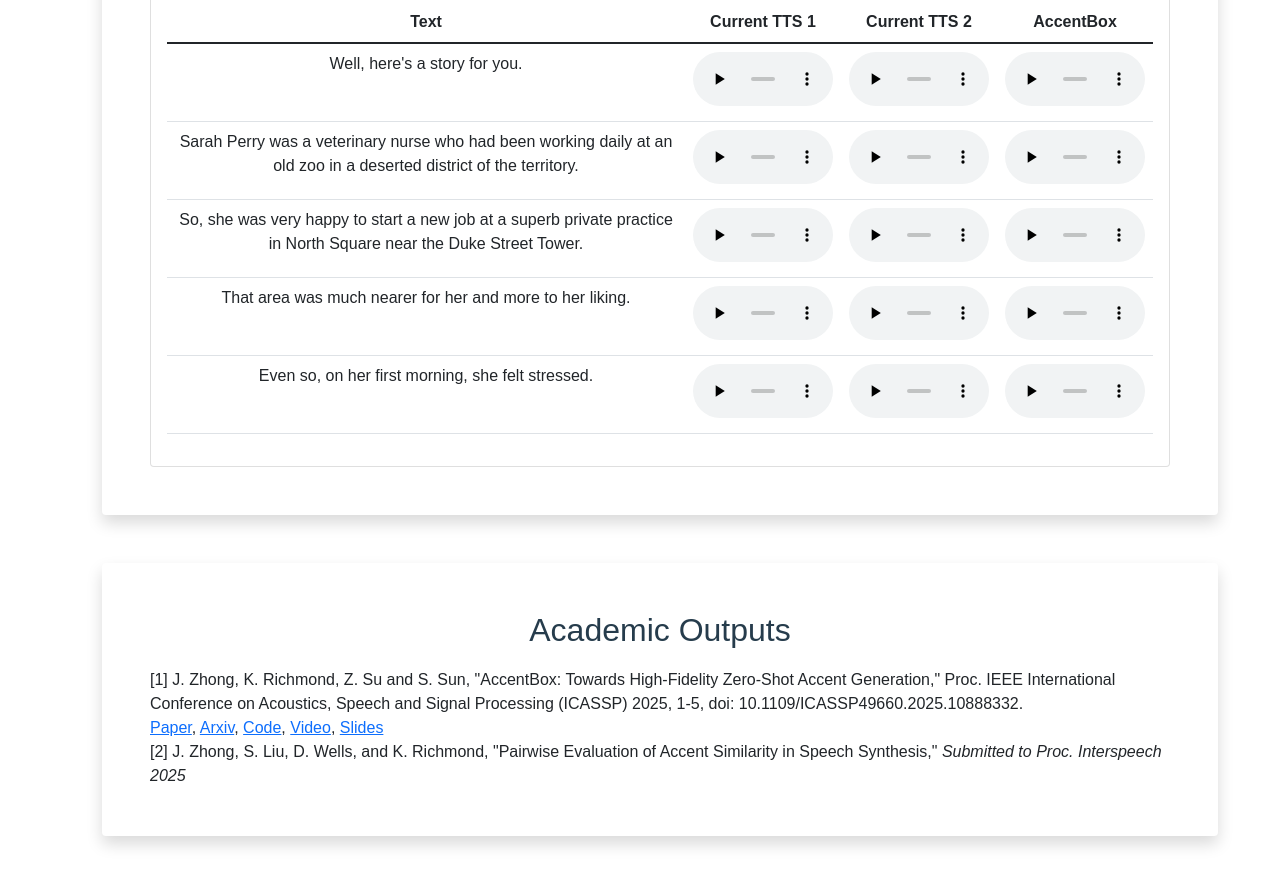
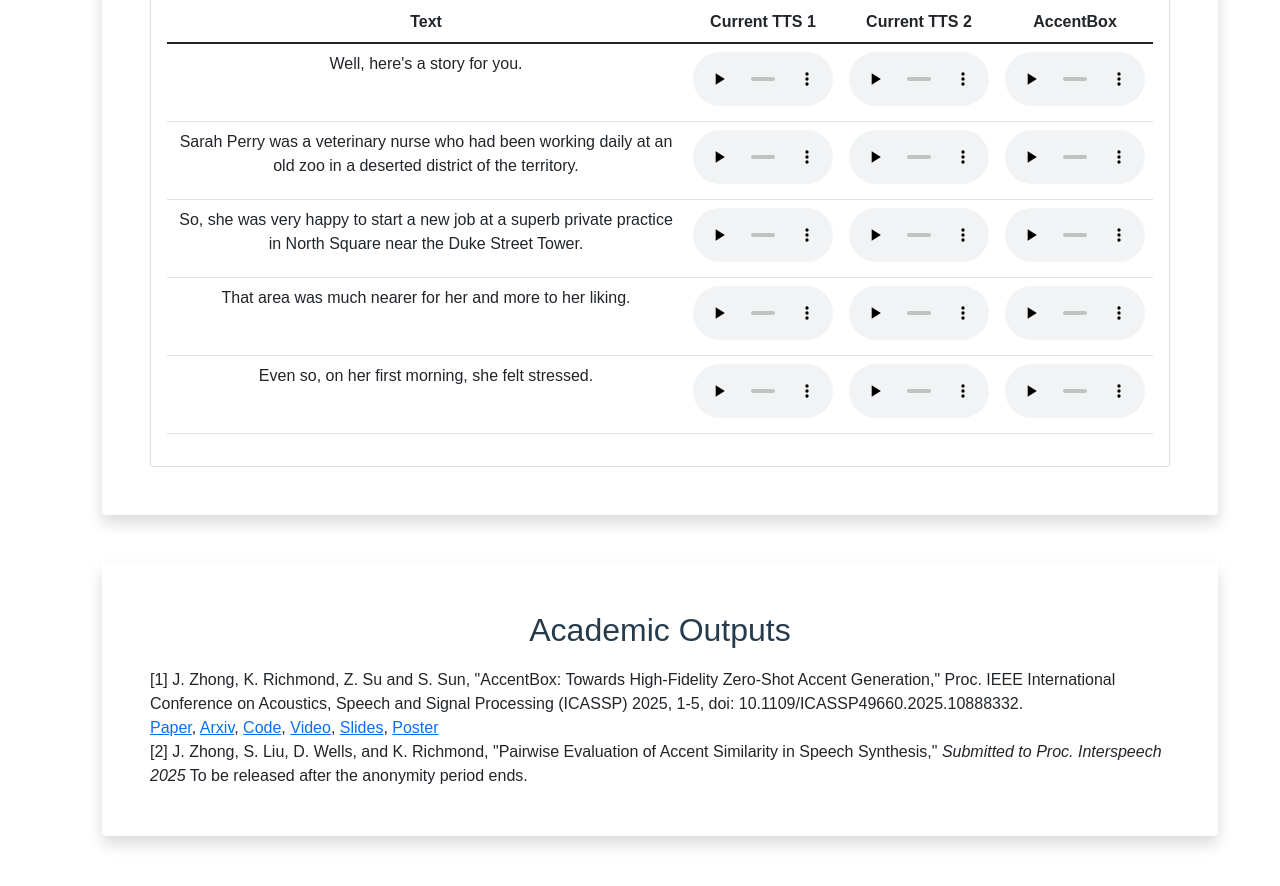
Before and after one commit to jzmzhong/jzmzhong.github.io, a Jekyll site: the page built from Accent-Generation-EdinburghScienceFestival2025/index.html, in a window 1280 px wide and 900 px high, scrolled down 2603 px. Shown: the top 886 px of the window. Built offline with Jekyll 4.4.1, drawn with Linux system fonts in a browser that asks for light colours; a style sheet for code colours, icons or effects is not loaded.

Commit message:
feat(talk): add poster link to the edinburgh science festival demo page

```diff
--- a/Accent-Generation-EdinburghScienceFestival2025/index.html
+++ b/Accent-Generation-EdinburghScienceFestival2025/index.html
@@ -930,10 +930,11 @@ permalink: /Accent-Generation-EdinburghScienceFestival2025
       <span><a target="_blank" href="https://www.arxiv.org/abs/2409.09098">Arxiv</a>,</span>
       <span><a target="_blank" href="https://github.com/jzmzhong/GenAID/tree/GenAID">Code</a>,</span>
       <span><a target="_blank" href="https://drive.google.com/file/d/1-e6bj5gezeFaHiQo5uTYp81Op2O9xI89/view?usp=drive_link">Video</a>,</span>
-      <span><a target="_blank" href="https://drive.google.com/file/d/18WPUs9Ymh3CBgfMOmShU9tiEkX9BgBit/view?usp=drive_link">Slides</a></span>
+      <span><a target="_blank" href="https://drive.google.com/file/d/18WPUs9Ymh3CBgfMOmShU9tiEkX9BgBit/view?usp=drive_link">Slides</a>,</span>
+      <span><a target="_blank" href="https://drive.google.com/file/d/1nU00A8dYv71I0tCfYFv4S8AZXVrspmNm/view?usp=sharing">Poster</a></span>
       <br>
       [2] J. Zhong, S. Liu, D. Wells, and K. Richmond, "Pairwise Evaluation of Accent Similarity in Speech Synthesis," <i>Submitted to Proc. Interspeech 2025</i>
-
+      <span>To be released after the anonymity period ends.</span>
 
     </div>
     <p>
```
